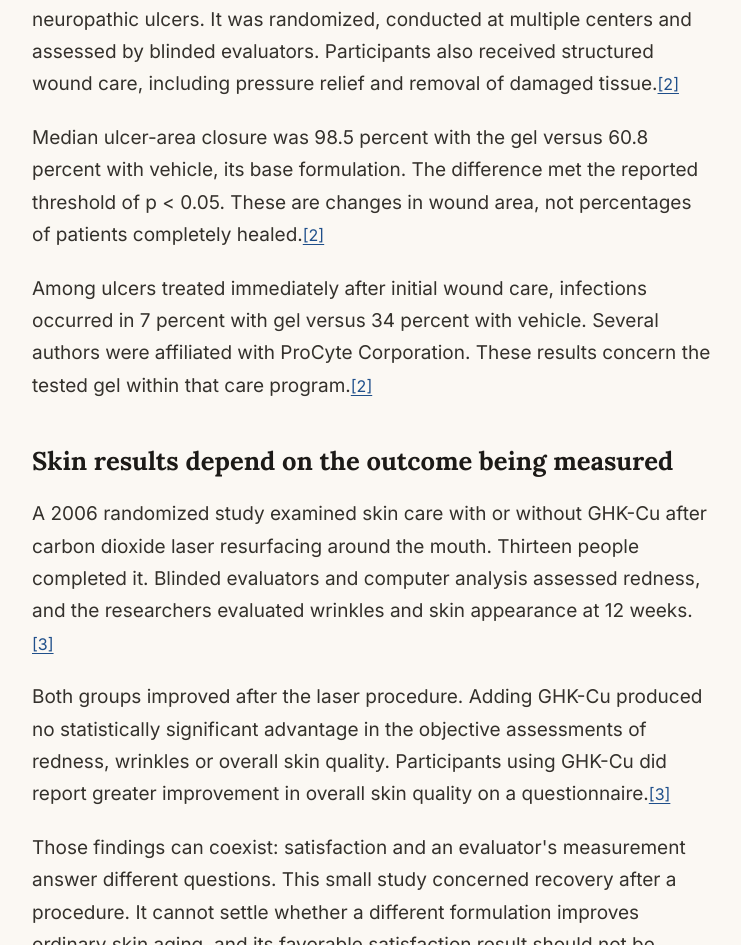
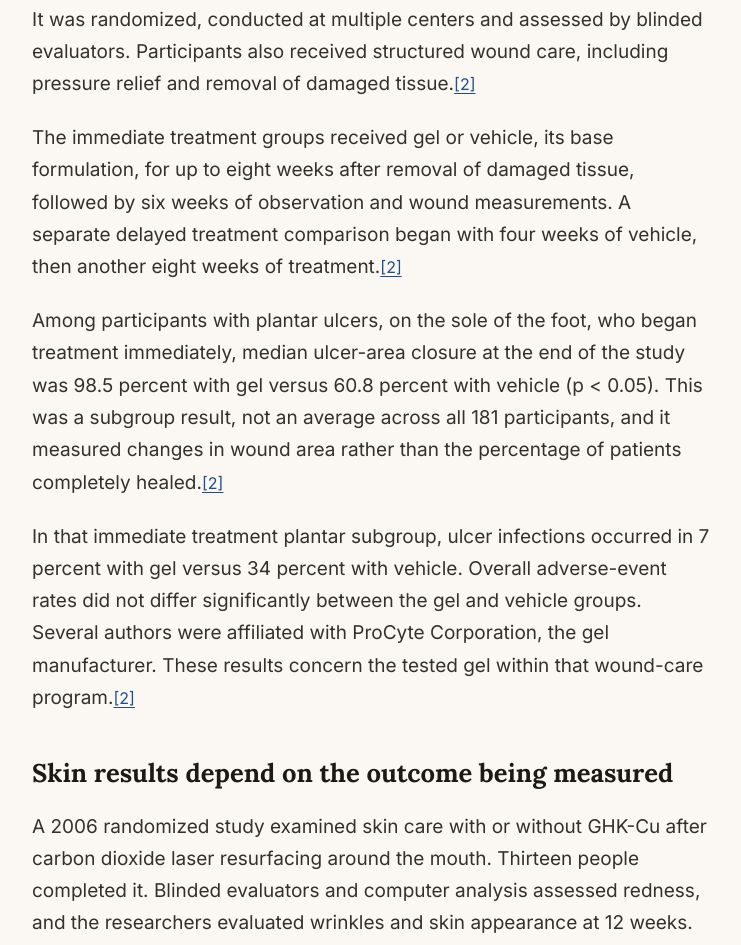
Before and after one commit to edorfanini00/peptidedigest, a Next.js app: page /ghk-cu-peptide-research-what-studies-show in a window 1280 px wide. Shown: the part 3047-3992 px from the top of the page, without its empty margins (268-1009 px from the left). Built offline with nearby package versions, Linux system fonts and the light colour scheme.

Commit message:
Clarify study evidence and corroborate newsroom case background

```diff
--- a/app/body-science-supplements-garman-sentencing/story.ts
+++ b/app/body-science-supplements-garman-sentencing/story.ts
@@ -22,14 +22,14 @@ export const story: NewsroomStory = {
         "The case concerned selective androgen receptor modulators, known as SARMs, and selective estrogen receptor modulators, or SERMs, rather than peptides.[1] Prosecutors described sales through a supplement store and the internet, followed by transfers of the proceeds between business and personal accounts.[1]",
         "Garman opened Body Science Supplements in Lebanon, Pennsylvania, around March 30, 2019.[1] The store sold vitamins and supplements, but Garman and an associate also used the business and the Savior Research brands to sell unapproved and misbranded drugs.[1]",
         "Garman admitted that he conspired to distribute and did distribute SARMs and SERMs across state lines from 2019 to 2021, knowing the activity was unlawful under federal drug law.[1] Products sold online reached customers through the U.S. Mail and private carriers.[1]",
-        "Total product sales through the business and its associated brands exceeded $2.2 million.[1] Prosecutors said the large majority consisted of unapproved and misbranded drugs; that figure describes the operation's sales, not Garman's personal profit.[1]"
+        "Total product sales through the business and its associated brands exceeded $2.2 million.[1][6] Prosecutors said the large majority consisted of unapproved and misbranded drugs; that figure describes the operation's sales, not Garman's personal profit.[1]"
       ]
     },
     {
       "title": "The label contradicted the sales conduct",
       "id": "the-label-contradicted-the-sales-conduct",
       "paragraphs": [
-        "The words \"not for human consumption\" were part of the labeling prosecutors described as false and misleading.[1] Garman and an associate also gave customers advice about taking the products, a direct conflict with the label's stated purpose.[1]",
+        "The bottles carried conflicting messages: they were labeled as dietary supplements, for research purposes only and not for human consumption, as Pennsylvania news outlet PennLive reported in June.[6] Garman and an associate also gave customers advice about taking the products, a direct conflict with the labels' stated purpose.[1][6]",
         "Federal drug regulations assess intended use through more than the words printed on a package.[4] The rule at 21 CFR 201.128 identifies labeling claims, advertising, oral or written statements, and the circumstances of distribution as evidence of the responsible person's objective intent.[4]",
         "In this case, the government's account describes a seller who knew the products were intended to affect the body and helped customers use them.[1] The sales conduct matters because it helps establish what the products were being sold for, even when the label says otherwise.[1][4]",
         "FDA had warned about this market well before the sentencing announcement.[3] Its April 2023 consumer update says SARMs are unapproved drugs and cannot legally be marketed in the United States as dietary supplements or drugs.[3] The agency also warns of associations with serious health problems, including liver injury and increased risk of heart attack or stroke.[3]",
@@ -70,6 +70,11 @@ export const story: NewsroomStory = {
       "id": 4,
       "url": "https://www.law.cornell.edu/cfr/text/21/201.128",
       "title": "21 CFR 201.128: Meaning of intended uses"
+    },
+    {
+      "id": 6,
+      "url": "https://www.pennlive.com/crime/2026/06/central-pa-bodybuilder-busted-for-selling-22-million-in-drugs-not-for-human-consumption.html",
+      "title": "Jonathan Bergmueller, PennLive: June reporting on sales and conflicting product labels"
     }
   ],
   "related": [
--- a/app/ghk-cu-peptide-research-what-studies-show/story.ts
+++ b/app/ghk-cu-peptide-research-what-studies-show/story.ts
@@ -5,7 +5,7 @@ export const story: NewsroomStory = {
   "title": "GHK-Cu research: what copper peptide studies show",
   "description": "GHK-Cu research spans collagen experiments, wound healing and small skin and hair studies. What the results mean, and why formulation and study design matter.",
   "date": "2026-10-01T08:00:00-04:00",
-  "dateModified": "2026-10-02T12:28:40Z",
+  "dateModified": "2026-10-02T12:54:27Z",
   "type": "Article",
   "category": "Research",
   "image": "ghkCuCollagen",
@@ -29,9 +29,10 @@ export const story: NewsroomStory = {
       "title": "What the diabetic ulcer trial measured",
       "id": "human-trials",
       "paragraphs": [
-        "The 1994 Mulder trial tested a topical copper peptide gel in diabetic neuropathic ulcers. It was randomized, conducted at multiple centers and assessed by blinded evaluators. Participants also received structured wound care, including pressure relief and removal of damaged tissue.[2]",
-        "Median ulcer-area closure was 98.5 percent with the gel versus 60.8 percent with vehicle, its base formulation. The difference met the reported threshold of p < 0.05. These are changes in wound area, not percentages of patients completely healed.[2]",
-        "Among ulcers treated immediately after initial wound care, infections occurred in 7 percent with gel versus 34 percent with vehicle. Several authors were affiliated with ProCyte Corporation. These results concern the tested gel within that care program.[2]"
+        "The 1994 Mulder trial enrolled 181 people with diabetic neuropathic ulcers. It was randomized, conducted at multiple centers and assessed by blinded evaluators. Participants also received structured wound care, including pressure relief and removal of damaged tissue.[2]",
+        "The immediate treatment groups received gel or vehicle, its base formulation, for up to eight weeks after removal of damaged tissue, followed by six weeks of observation and wound measurements. A separate delayed treatment comparison began with four weeks of vehicle, then another eight weeks of treatment.[2]",
+        "Among participants with plantar ulcers, on the sole of the foot, who began treatment immediately, median ulcer-area closure at the end of the study was 98.5 percent with gel versus 60.8 percent with vehicle (p < 0.05). This was a subgroup result, not an average across all 181 participants, and it measured changes in wound area rather than the percentage of patients completely healed.[2]",
+        "In that immediate treatment plantar subgroup, ulcer infections occurred in 7 percent with gel versus 34 percent with vehicle. Overall adverse-event rates did not differ significantly between the gel and vehicle groups. Several authors were affiliated with ProCyte Corporation, the gel manufacturer. These results concern the tested gel within that wound-care program.[2]"
       ]
     },
     {
@@ -39,8 +40,8 @@ export const story: NewsroomStory = {
       "id": "skin",
       "paragraphs": [
         "A 2006 randomized study examined skin care with or without GHK-Cu after carbon dioxide laser resurfacing around the mouth. Thirteen people completed it. Blinded evaluators and computer analysis assessed redness, and the researchers evaluated wrinkles and skin appearance at 12 weeks.[3]",
-        "Both groups improved after the laser procedure. Adding GHK-Cu produced no statistically significant advantage in the objective assessments of redness, wrinkles or overall skin quality. Participants using GHK-Cu did report greater improvement in overall skin quality on a questionnaire.[3]",
-        "Those findings can coexist: satisfaction and an evaluator's measurement answer different questions. This small study concerned recovery after a procedure. It cannot settle whether a different formulation improves ordinary skin aging, and its favorable satisfaction result should not be presented as an objective wrinkle reduction.[3]"
+        "Both groups improved after the laser procedure. Adding GHK-Cu produced no statistically significant advantage in the objective assessments of redness, wrinkles or overall skin quality.[3]",
+        "Participants using GHK-Cu reported greater improvement in overall skin quality on a questionnaire. But they knew which products they received, received them free and had more contact with physicians for product guidance, all potential influences on satisfaction. With only 13 completers recovering from a procedure, the study leaves ordinary skin aging and other formulations unresolved.[3]"
       ]
     },
     {
@@ -122,7 +123,7 @@ export const story: NewsroomStory = {
     },
     {
       "id": 2,
-      "url": "https://onlinelibrary.wiley.com/doi/abs/10.1046/j.1524-475X.1994.20406.x",
+      "url": "https://pubmed.ncbi.nlm.nih.gov/17147644/",
       "title": "Mulder et al. (1994). Enhanced healing of ulcers in patients with diabetes."
     },
     {
--- a/app/sitemap.ts
+++ b/app/sitemap.ts
@@ -20,7 +20,7 @@ export default function sitemap(): MetadataRoute.Sitemap {
     },
     {
       url: `${base}/ghk-cu-peptide-research-what-studies-show`,
-      lastModified: new Date("2026-10-02T12:28:40Z"),
+      lastModified: new Date("2026-10-02T12:54:27Z"),
       changeFrequency: "monthly",
       priority: 0.85,
     },
--- a/reports/design/image-credits.md
+++ b/reports/design/image-credits.md
@@ -125,7 +125,7 @@ These existing Higgsfield images were retained for the corrective rewrite. No im
 - Original output URL: https://d8j0ntlcm91z4.cloudfront.net/user_33ibdd5nxAJxCc3puNAhqvohS9s/hf_20261001_120414_6a179fde-a8f1-46cc-b623-e69d791f8ae7.png
 - Prompt from receipt: Macro close-up editorial photograph style illustration: a single small unlabeled clear glass research vial containing pale blue solution sitting on a clean white laboratory bench beside a petri dish containing a magnified dermal tissue cross-section showing dense collagen fibrils. Soft diffused light from the left. No text, no labels, no people. Scientific but accessible. Warm neutral background. Research laboratory setting.
 - Credit: The Peptide Digest; existing caption identifies an AI-generated editorial illustration and disclaims a documentary photograph. The image is not scientific evidence.
-- Historical cost quote and receipt-verified credits: **unknown**. The earlier publication ledger reports 3 credits for this image; the raw job receipt does not verify that number. No new charge in this corrective run.
+- Historical pre-submission cost quote: **still missing**. The October 2 run’s `media-transactions.json` records a 2-credit Nano Banana Pro spend at `2026-10-01T12:04:14.724765Z`, matching this generation timestamp within one second. This timestamp reconciliation corrects the earlier 3-credit claim; the transaction has no job ID, so an exact ID join is not claimed. No new charge in this corrective run.
 - Retained WebP SHA-256: `31fcef7a9343b785ae2f9d197df7b144fc1949857553db47bf5786b90e644a36`.
 
 ### `fdaPcacSecond`: `fda-pcac-second-review.webp`
@@ -138,7 +138,7 @@ These existing Higgsfield images were retained for the corrective rewrite. No im
 - Original output URL: https://d8j0ntlcm91z4.cloudfront.net/user_33ibdd5nxAJxCc3puNAhqvohS9s/hf_20261001_120738_d4b985fe-7fb7-4fd3-9a0c-0a23b69d4ed1.png
 - Prompt from receipt: Editorial photograph style illustration: a clean modern government advisory meeting room with a long rectangular table, several empty chairs, and a projection screen at the far end displaying a generic agenda document with the title '503A Bulk Substances Review' in plain text. No people. Soft institutional lighting. Neutral colors. No logos, no agency seals, no identifiable branding.
 - Credit: The Peptide Digest; existing caption identifies an AI-generated editorial illustration and disclaims a documentary photograph. The image is not scientific evidence.
-- Historical cost quote and receipt-verified credits: **unknown**. The earlier publication ledger reports 3 credits for this image; the raw job receipt does not verify that number. No new charge in this corrective run.
+- Historical pre-submission cost quote: **still missing**. The October 2 run’s `media-transactions.json` records a 2-credit Nano Banana Pro spend at `2026-10-01T12:07:38.398088Z`, matching this generation timestamp within one second. This timestamp reconciliation corrects the earlier 3-credit claim; the transaction has no job ID, so an exact ID join is not claimed. No new charge in this corrective run.
 - Retained WebP SHA-256: `74a40258381940614a97d0f82c1c7614371882b4246bfdf81b1a344864748253`.
 
 ## October 2, 2026 new drafts
```
